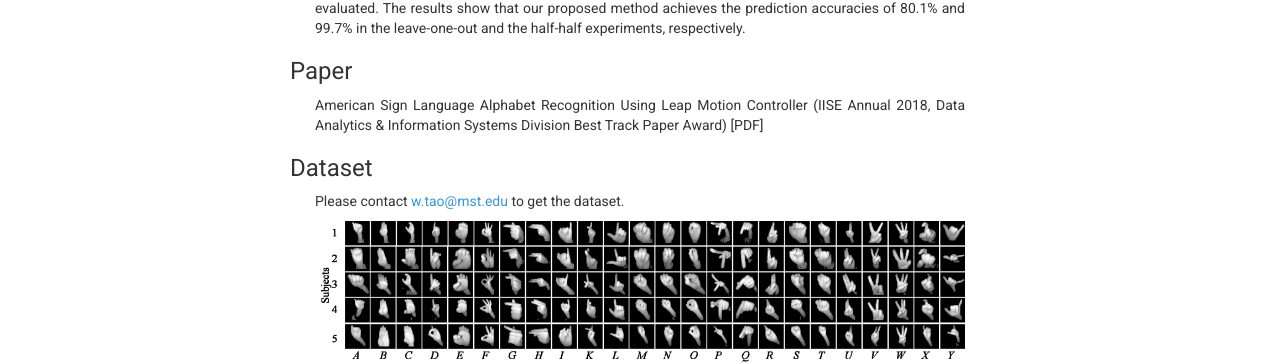
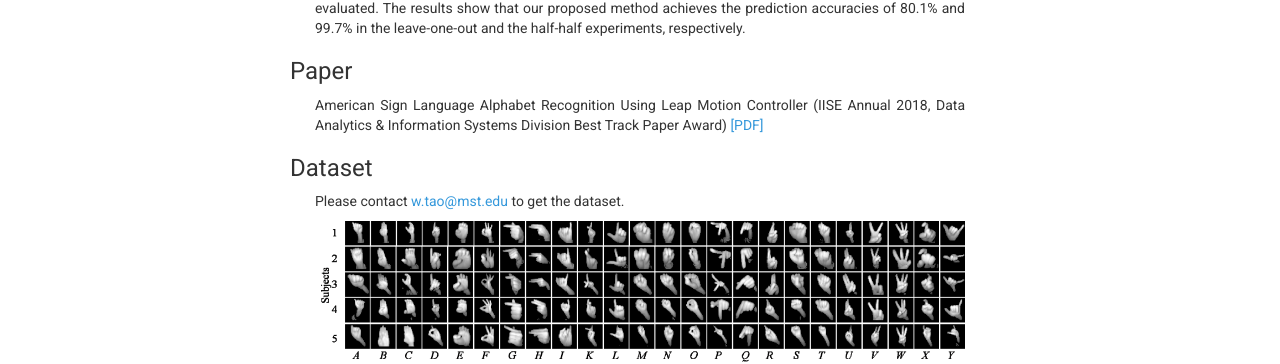
Before and after one commit to WenjinTao/WenjinTao.github.io, a Jekyll site: the page built from papers/American-sign-language-alphabet-recognition-using-leap-motion-controller.md, in a window 1280 px wide and 900 px high, scrolled down 626 px. Shown: the part 163-527 px from the top of the window. Built offline with Jekyll 4.4.1, drawn with Linux system fonts in a browser that asks for light colours; nearby versions of some CDN libraries; comment, search, counter and statistics services are not loaded; a style sheet for code colours, icons or effects is not loaded; some of the changed lines change nothing that is shown.

Commit message:
update project page

```diff
--- a/papers/American-sign-language-alphabet-recognition-using-leap-motion-controller.md
+++ b/papers/American-sign-language-alphabet-recognition-using-leap-motion-controller.md
@@ -25,7 +25,7 @@ Recognition of American Sign Language (ASL) alphabet not only could bring benefi
 
 ### Paper
 
-American Sign Language Alphabet Recognition Using Leap Motion Controller (IISE Annual 2018, Data Analytics & Information Systems Division Best Track Paper Award) [PDF]
+American Sign Language Alphabet Recognition Using Leap Motion Controller (IISE Annual 2018, Data Analytics & Information Systems Division Best Track Paper Award) [[PDF]](http://amz.xcdsystem.com/C5AB9227-CA78-AE70-2946FDB80F96639A_abstract_File8390/FinalPaper_1720_0306092921.pdf)
 
 
 
```
